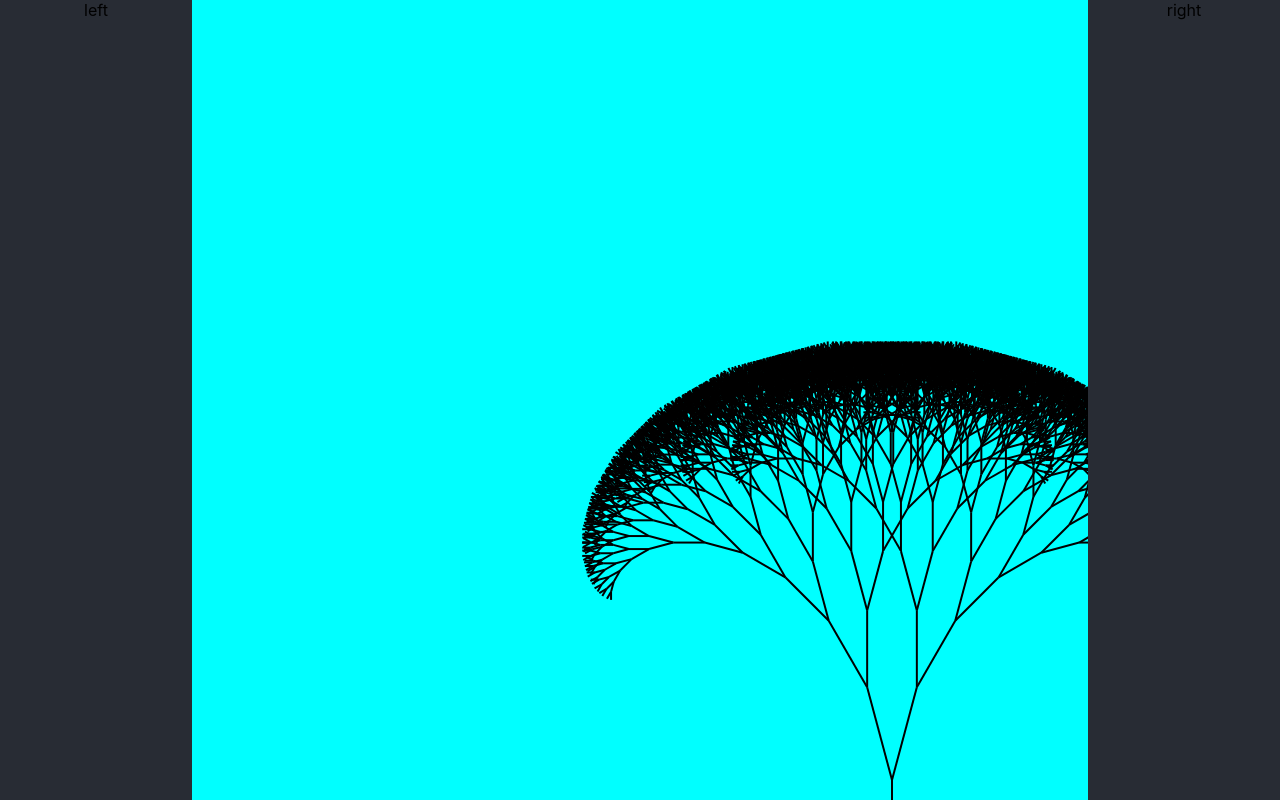
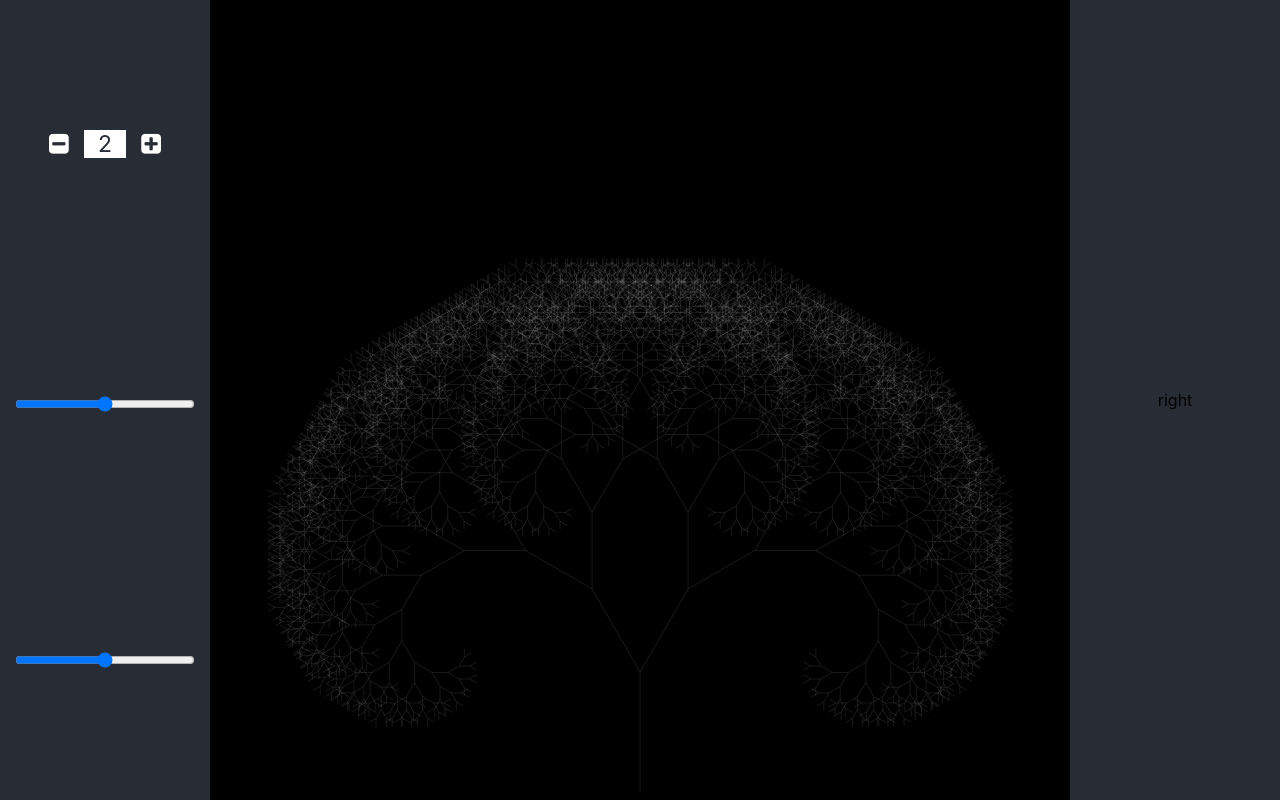
Before and after one commit to jas2882/Beautiful-Recursion, a React (Create React App) app: page / in a window 1280 px wide. Built offline with nearby package versions, Linux system fonts and the light colour scheme.

Commit message:
destructured all values for separate components to handle custom inputs

```diff
--- a/public/index.html
+++ b/public/index.html
@@ -9,6 +9,7 @@
       name="description"
       content="Web site created using create-react-app"
     />
+    <link rel="stylesheet" href="https://maxcdn.bootstrapcdn.com/font-awesome/4.4.0/css/font-awesome.min.css">
     <link rel="manifest" href="%PUBLIC_URL%/manifest.json" />
 
     <title>Fractal Tree</title>
--- a/src/App.css
+++ b/src/App.css
@@ -1,9 +1,6 @@
 .App {
   text-align: center;
 }
-/*
-margin-top: 2vh;
-*/
 :root {
   --primary-color: rgb(0, 0, 0);
   --secondary-color: #282c34;
@@ -18,7 +15,6 @@ margin-top: 2vh;
 }
 .display {
   color: var(--text);
-  /* overflow: hidden; */
 }
 .content-body {
   width: 100vw;
@@ -27,25 +23,60 @@ margin-top: 2vh;
   flex-direction: row;
 }
 #myCanvas {
-
   display: flex;
   color: var(--text);
   width: 70vw;
   height: 100vh;
-  background-color: aqua;
-  /*
-  background-color: var(--primary-color);
-  height: max-content;
-  width: 70vw;
-  height: 100vh;
-  */
+  background-color: rgb(0, 0, 0);
 }
 #side-menu {
   background-color: var(--secondary-color);
+  width: 15vw;
+  padding: 1vw;
+  display: flex;
+  flex-direction: column;
+  justify-content: space-around;
+  position: relative;
+}
+/*
+.slider {
 }
 .side-menu-right {
+  border: 1px solid var(--third-color);
+  background-color: var(--third-color);
   width: 15vw;
 }
 .side-menu-left {
   width: 15vw;
+} */
+.numOfBranches {
+  color: var(--text);
+  display: flex;
+  flex-direction: row;
+  justify-content: space-around;
 }
+.btn {
+  color: var(--text);
+  color:var(--text);
+  border: none;
+  background: none;
+  font-size: calc(7px + 2vmin);
+  /*
+  height: auto;
+  width: 30%;
+  */
+}
+.display {
+  /*
+  background-color: blueviolet;
+  padding: 10px;
+  */
+  position: absolute;
+  display: flex;
+  justify-content: center;
+  font-size: calc(7px + 2vmin);
+  height: auto;
+  width: 20%;
+  background-color: var(--text);
+  color: var(--secondary-color);
+}
--- a/src/Draw.js
+++ b/src/Draw.js
@@ -1,18 +1,18 @@
 const Draw = () => {
-
-  function canvas_obj(ele) {
+  // Credit to CodePen Home Zachary Frisch on codePen for canvas dpi adjustment
+  function canvasObj(element) {
     let returnable = {
-      canvas: ele,
-      ctx: ele.getContext("2d"),
+      canvas: element,
+      ctx: element.getContext("2d"),
       dpi: window.devicePixelRatio
     };
     returnable.get = {
       style: {
         height() {
-          return +getComputedStyle(ele).getPropertyValue("height").slice(0, -2);
+          return +getComputedStyle(element).getPropertyValue("height").slice(0, -2);
         },
         width() {
-          return +getComputedStyle(ele).getPropertyValue("width").slice(0, -2);
+          return +getComputedStyle(element).getPropertyValue("width").slice(0, -2);
         }
       },
       attr: {
@@ -27,84 +27,82 @@ const Draw = () => {
     returnable.set = {
       style: {
         height(ht) {
-          ele.style.height = ht + "px";
+          element.style.height = ht + "px";
         },
         width(wth) {
-          ele.style.width = wth + "px";
+          element.style.width = wth + "px";
         }
       },
       attr: {
         height(ht) {
-          ele.setAttribute("height", ht);
+          element.setAttribute("height", ht);
         },
         width(wth) {
-          ele.setAttribute("width", wth);
+          element.setAttribute("width", wth);
         }
       }
     };
-    console.log(ele.height, ele.width)
     return returnable;
   }
 
-  let canvas = canvas_obj(document.getElementById("myCanvas"));
+  let canvas = canvasObj(document.getElementById("myCanvas"));
   let { ctx, dpi, set, get } = canvas;
 
-  function dpi_adjust() {
+  function adjustDPI() {
     set.attr.height(get.style.height() * dpi);
     set.attr.width(get.style.width() * dpi);
   }
 
   function draw(startX, startY, len, angle) {
 
-    console.log("draw called")
-
-  //ctx.strokeStyle = "green"
-  //ctx.fillStyle = "green"
-    // Set line width
-
-    // Width left:0 top-down:825  right:1343
-    // ctx.strokeRect(0, 825, 1343, 100);
-
-    // ctx.moveTo(50, 140);
-    // ctx.lineTo(150, 60);
-    // ctx.lineTo(250, 140);
-    // ctx.closePath();
-    // ctx.stroke();
-    // ctx.translate(startX, startY);
-    // ctx.rotate(angle * Math.PI/180);
-    // ctx.moveTo(0, 0);
-    // ctx.lineTo(0, -len);
-    // ctx.stroke();
-
-  ctx.lineWidth = 2;
+    ctx.lineWidth = setLineWidth;
+    ctx.strokeStyle = setStrokeColor;
+    ctx.fillStyle = setFillStyle;
 
     ctx.beginPath();
     ctx.save();
     ctx.translate(startX, startY);
-  ctx.rotate(angle * Math.PI/180);
+    ctx.rotate(angle * Math.PI/setRotate);
     ctx.moveTo(0, 0);
     ctx.lineTo(0, -len);
     ctx.stroke();
 
+    ctx.shadowBlur = setShadowBlur;
+    ctx.shadowColor = setShadowColor;
 
-  ctx.shadowBlur = 15;
-  ctx.shadowColor = "(rgba(0,0,0,0.8)"
-
-  if(len < 10) {
+    if(len < setRecursionExit) {
       ctx.restore();
       return;
     }
 
-  draw(0, -len, len*.8, -15)
-  draw(0, -len, len*.8, 15)
+     draw(0, -len, len * setBranchDensityLeft, setDegreesRight);
+     draw(0, -len, len * setBranchDensityRight, setDegreesLeft);
 
     ctx.restore();
   }
 
-  dpi_adjust();
+  adjustDPI();
 
-  requestAnimationFrame( a => draw(700,900,120, 0));
+  /* adjustable inputs */
+  let lengthInput = 120;          // baseline: 120
+  let inputAngle = 0;             // baseline: 0
+  let setLineWidth = 0.1;         // baseline: 0.05(needs high contrast recommend 0.1) Line width of individual branches
+  let setDegreesRight = -30;      // baseline: -30 Decrement to increase spread
+  let setDegreesLeft = 30;        // baseline: 30 Increment to increase spread
+  let setShadowBlur = 15          // baseline: 15
+  let setRecursionExit = 10;      // baseline: 10 Exits function when reached <--keep above 10 for performance reasons-->
+  let setBranchDensityLeft = 0.8; // baseline: 0.5
+  let setBranchDensityRight = 0.8;// max: 0.85
+  let setRotate = 180;            // baseline: 31
+  let setStrokeColor = "white";
+  let setFillStyle= "green";
+  let setShadowColor = "(rgba(0,0,0,0.8)";
+  let setAdjustCanvas = 1.01;        // 1 sets fractal to bottom of the canvas(1.01 for cushion) 2 sets it directly in the middle
 
+  let originX =get.style.width() / 2; // center canvas on x-axis
+  let originY =get.style.height() / setAdjustCanvas;  //center on y-axis <-- divide / 2 to center in middle of canvas -->
+
+  requestAnimationFrame( a => draw(originX, originY, lengthInput, inputAngle));
 }
 
 export default Draw;
--- a/src/LeftMenu.js
+++ b/src/LeftMenu.js
@@ -1,7 +1,49 @@
-export const LeftMenu = () => {
+
+// export const SliderValues = () => {
+
+//   return(
+//     sliderValues {
+//     }
+//   )
+// }
+const LeftMenu = () => {
+  let value, min, max, handleChange, step;
+
+  min = 0;
+  max = 255;
+  value = 10;
+
   return (
     <div className="side-menu-left" id="side-menu">
-      left
+      <div className="numOfBranches">
+        <button className="btn decrement">
+          <i class="fa fa-minus-square"></i>
+        </button>
+          <span className="display">2</span>
+        <button className=" btn increment">
+          <i class="fa fa-plus-square"></i>
+        </button>
+      </div>
+      <input
+        type="range"
+        //value={value}
+        //min={minValue}
+        //max={max}
+        //onInput={handleChange}
+        name="mySlider"
+        //step={step}
+      >
+      </input>
+      <input
+        type="range"
+        //value={value}
+        //min={minValue}
+        //max={max}
+        //onInput={handleChange}
+        name="mySlider"
+        //step={step}
+      >
+      </input>
     </div>
   )
 }
```
Also changed, not shown: 1 other file (tests, documents, lock files or other folders). Lines whose indentation alone changed are shown as unchanged.
